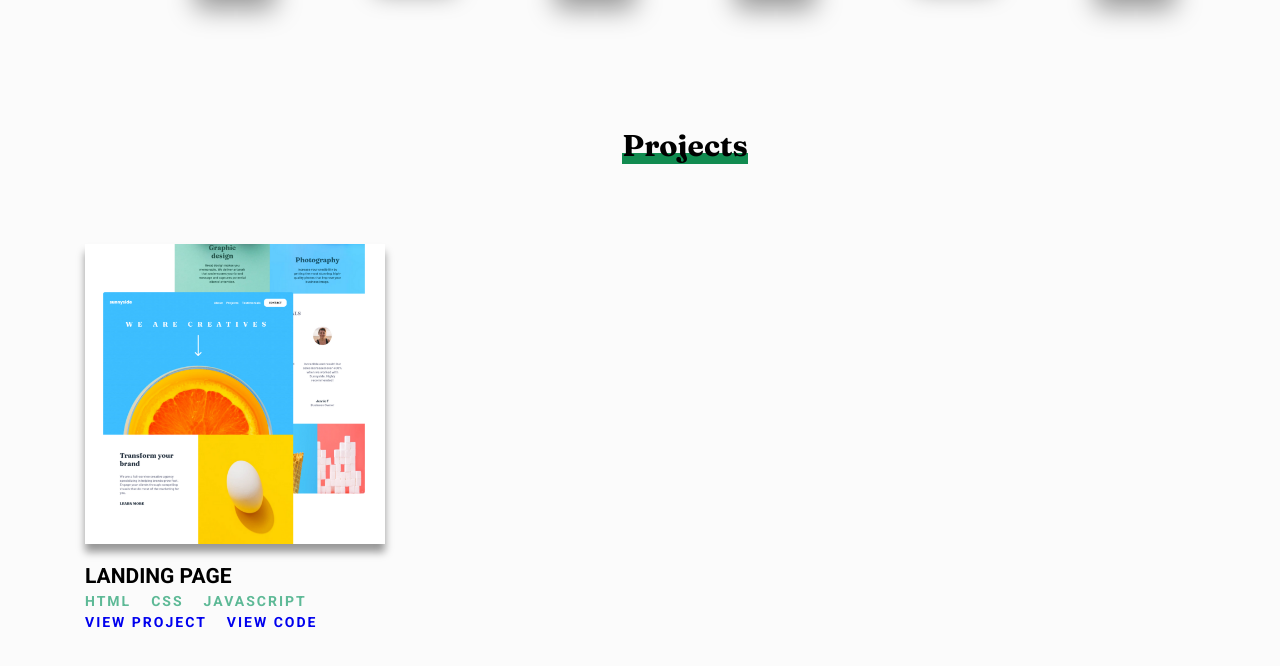
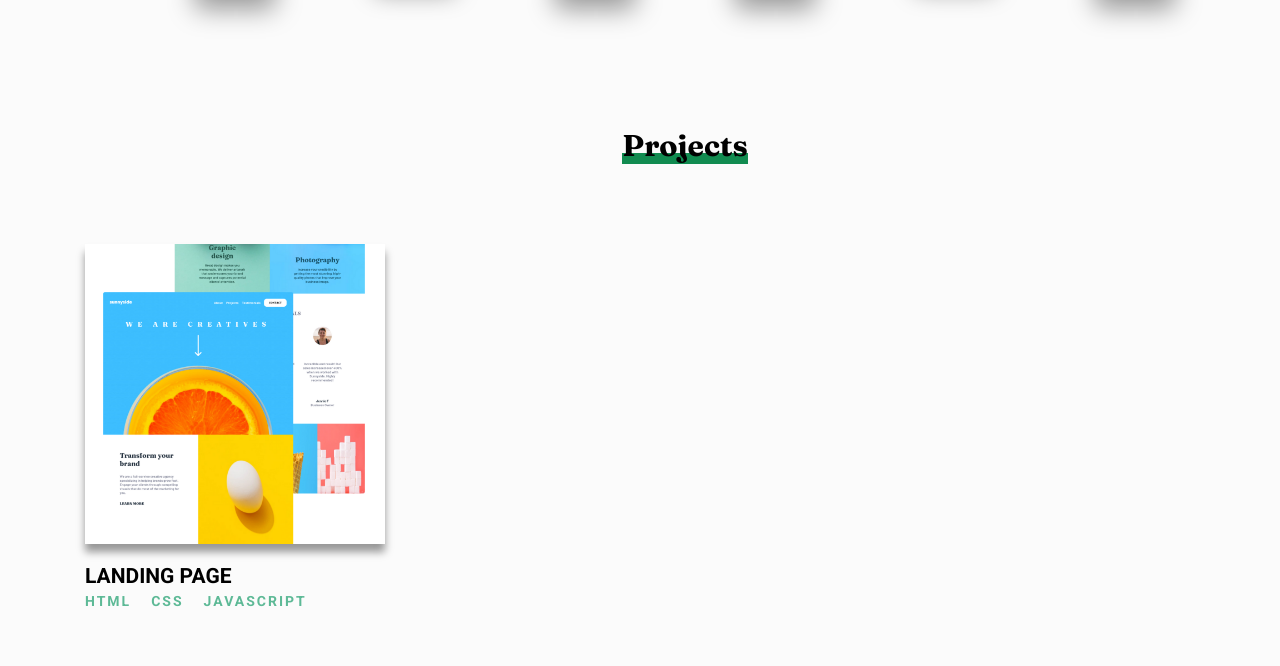
Before and after one commit to silviashi453/portfolio, a plain HTML site: page index.html in a window 1280 px wide. Shown: the part 703-1369 px from the top of the page. Drawn offline with Linux system fonts and the light colour scheme.

Commit message:
change project-menu visibility

```diff
--- a/styles.css
+++ b/styles.css
@@ -247,7 +247,7 @@ nav {
 }
 
 .project-menu {
-  display: none;
+  visibility: hidden;
 }
 
 @media (max-width: 750px) {
@@ -342,6 +342,7 @@ nav {
   }
 
   .project-menu a {
+    visibility: visible;
     color: var(--black);
     display: flex;
     gap: 20px;
```
